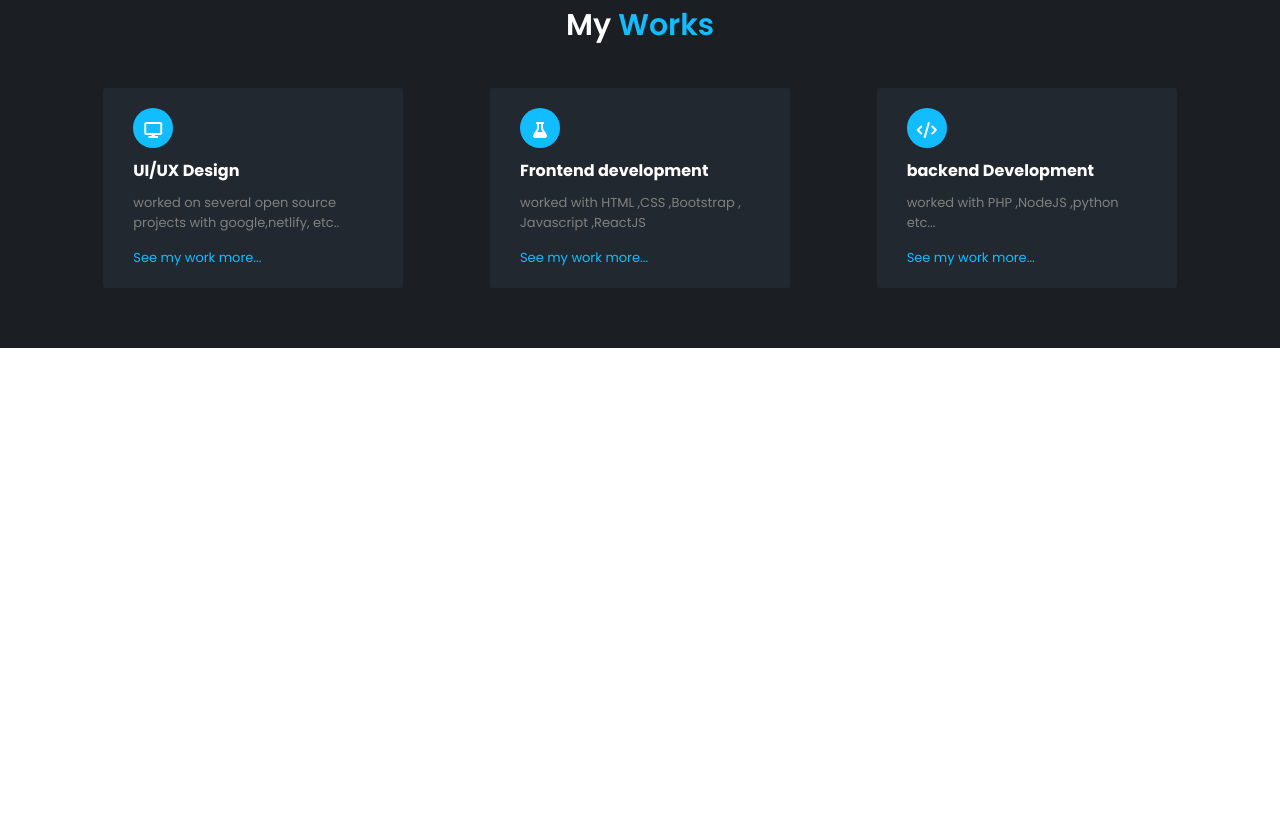
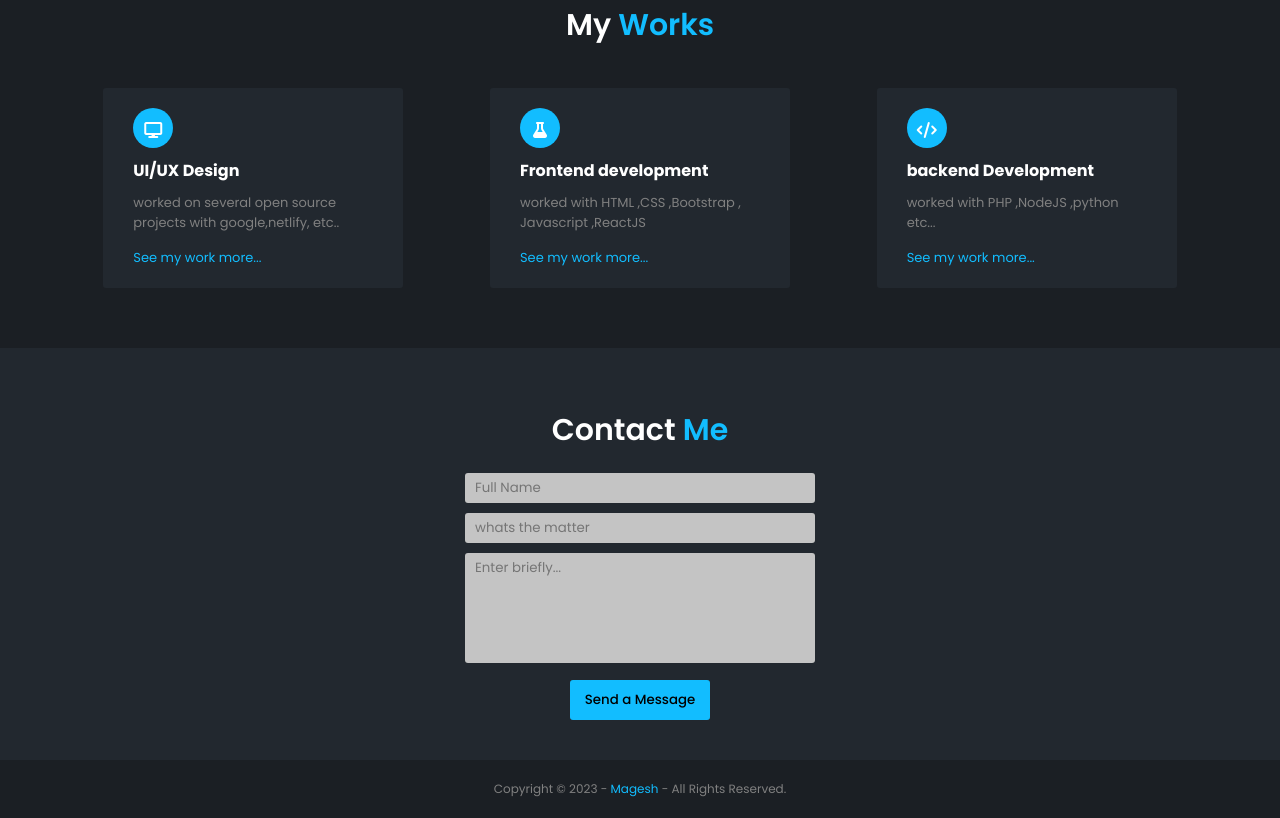
Before and after one commit to MageshVachiravel/Portfolio, a plain HTML site: page index.html in a window 1280 px wide. Shown: the part 1255-2073 px from the top of the page. Before the commit the page ends 1603 px from the top, so only its background shows below. Drawn offline with Linux system fonts and the light colour scheme.

Commit message:
design:contact, footer

```diff
--- a/assets/css/style.css
+++ b/assets/css/style.css
@@ -265,3 +265,55 @@ section.hero-section{
 .work-section-box:hover{
     background-color: #14171c;
 }
+
+.contact-section{
+    background-color: var(--light-primary);
+    padding:40px;
+    color:white;
+    text-align: center;
+}
+
+.contact-section h4{
+    font-size: 30px;
+    margin: 20px 0;
+    font-weight: 600;
+
+}
+
+.contact-section h4 span{
+    color:var(--primary);
+}
+
+.contact-section form div > input,textarea{
+    padding: 5px 10px;
+    outline: none;
+    width:350px;
+    border:none;
+    background: #c4c4c4;
+    border-radius: 3px;
+    margin-bottom: 10px;
+    resize: none;
+}
+
+.btn-send{
+    color:black;
+    background: var(--primary);
+    border:none;
+    padding:10px 15px;
+    font-weight: 500;
+    cursor: pointer;
+    border-radius: 3px;
+}
+
+footer{
+    background-color: var(--dark-primary);
+    color:grey;
+    padding:20px 0;
+    text-align: center;
+    font-size: 12px;
+}
+
+footer a{
+    text-decoration: none;
+    color:var(--primary);
+}
--- a/index.html
+++ b/index.html
@@ -133,8 +133,36 @@
             </div>
          </section>
 
+         <section class="contact-section">
+
+                <h4>Contact <span>Me</span></h4>
+
+                <form>
+
+                    <div>
+                     <input type="text" name="name" placeholder="Full Name">
+                    </div>
+
+                    <div>
+                     <input type="text" name="subject" placeholder="whats the matter">
+                    </div>
+
+                    <div>
+                        <textarea name="description" rows="5" placeholder="Enter briefly..."></textarea>
+                    </div>
+
+                    <div>
+                        <button class="btn-send">Send a Message</button>
+                    </div>
+                </form>
+
+            </section>
+
      </main>
 
+     <footer>
+        <p>Copyright &copy; 2023 - <a href="https://github.com/MageshVachiravel" target="blank">Magesh</a> - All Rights Reserved. </p>
+     </footer>
 
 
 </body>
```
